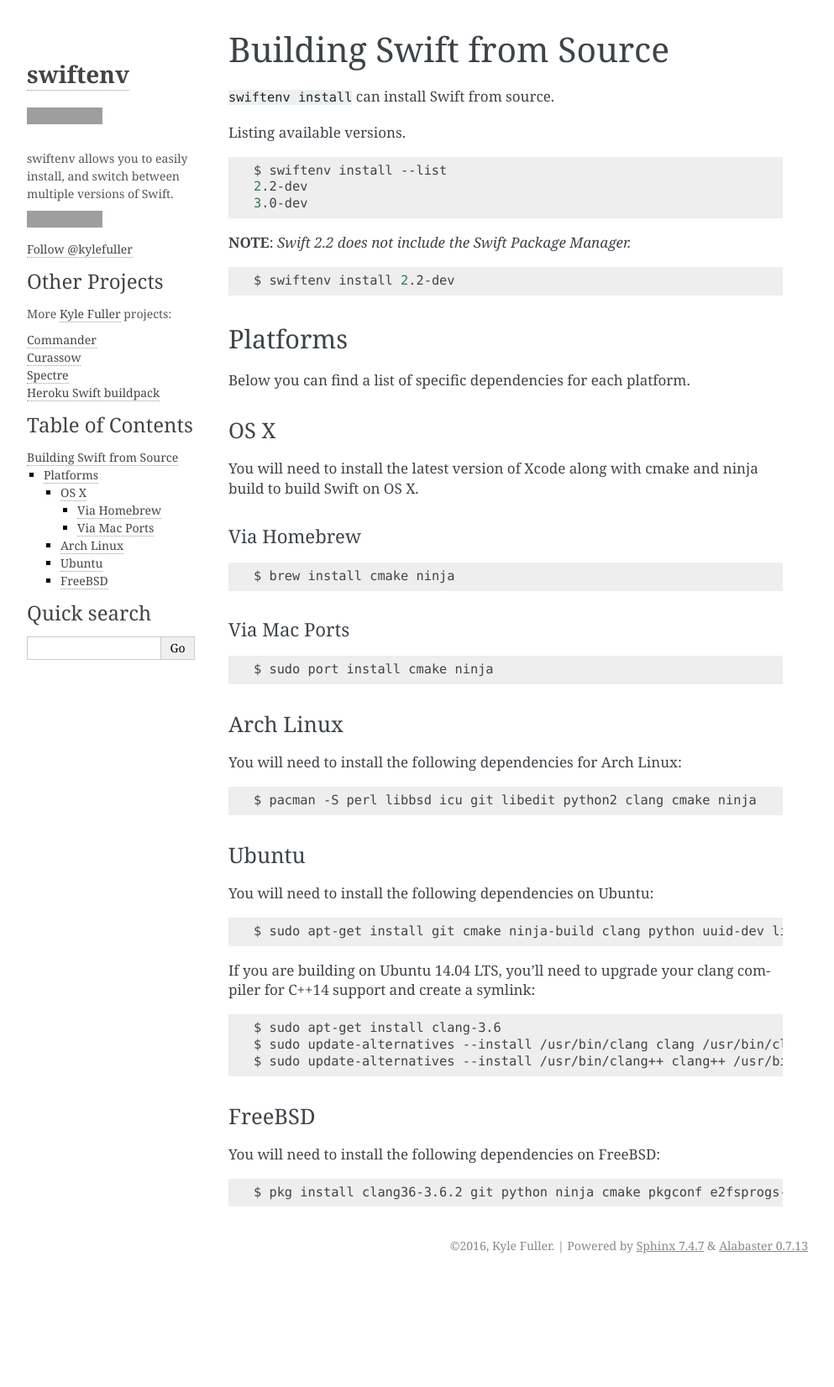
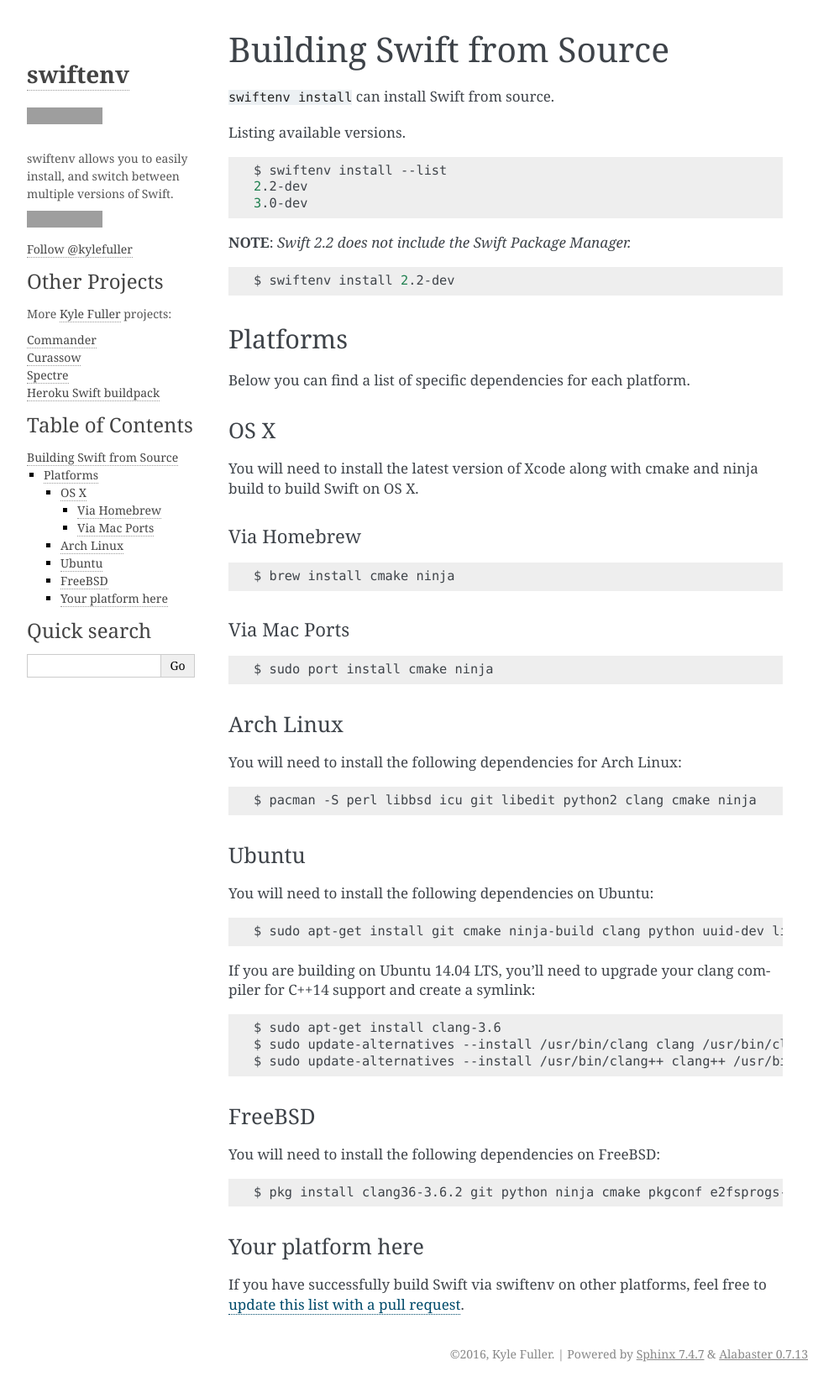
Before and after one commit to kylef/swiftenv, a Sphinx documentation site: the page built from docs/building-swift.md, in a window 1280 px wide. Shown: the whole page at 84% size, without its empty margins (148-1141 px from the left). Built offline with Sphinx 7.4.7, drawn with Linux system fonts in a browser that asks for light colours; comment, search, counter and statistics services are not loaded; before the commit the page ends 1523 px from its top, so only the background shows below that; grey boxes are pictures that could not be loaded.

Commit message:
[docs] Add mention to building for other platforms

````diff
--- a/docs/building-swift.md
+++ b/docs/building-swift.md
@@ -69,3 +69,8 @@
 ```shell
 $ pkg install clang36-3.6.2 git python ninja cmake pkgconf e2fsprogs-lluuid
 ```
+
+### Your platform here
+
+If you have successfully build Swift via swiftenv on other platforms, feel free
+to [update this list with a pull request](https://github.com/kylef/swiftenv/blob/master/docs/building-swift.md).
````
